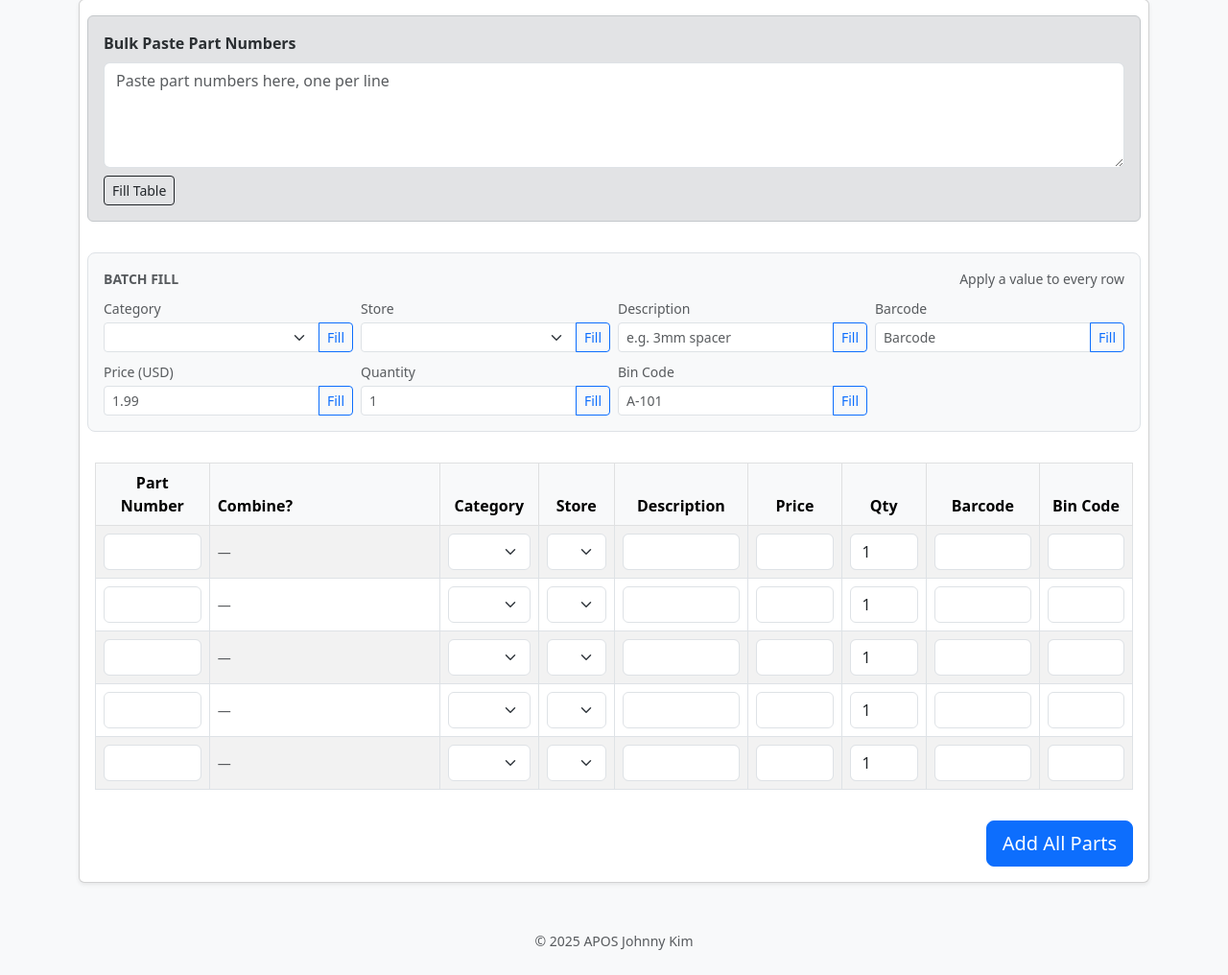
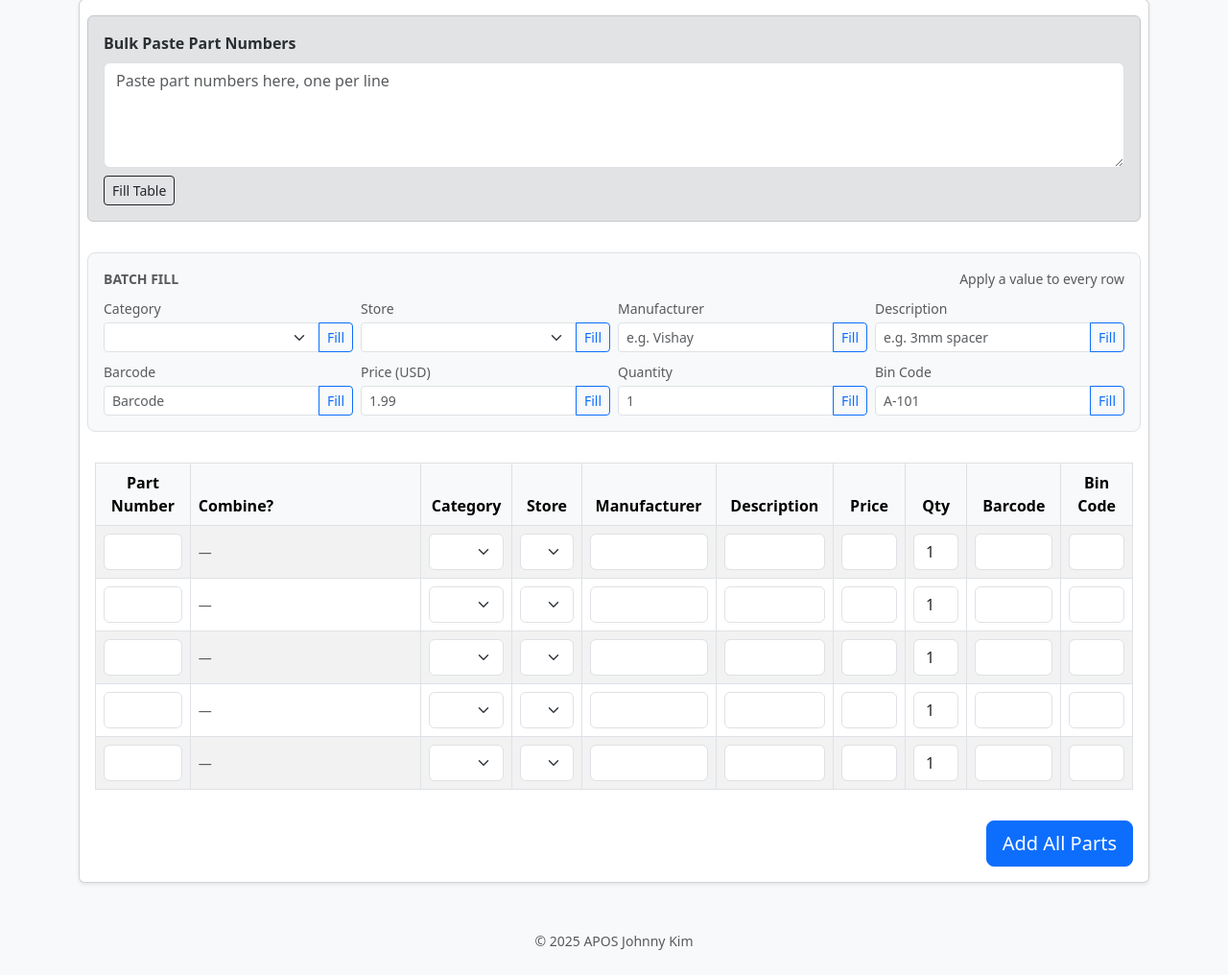
Before and after one commit to jkwhar/APOS, a FastAPI app: page /add/bulk in a window 1280 px wide. Shown: the part 206-1222 px from the top of the page at 96% size. Run offline with FastAPI, Linux system fonts and the light colour scheme.

Commit message:
added missing decoder.html and _parts_table.html

```diff
--- a/main.py
+++ b/main.py
@@ -18,9 +18,15 @@ os.makedirs("data", exist_ok=True)
 engine = create_engine("sqlite:///data/parts.db", echo=True)
 
 
+def get_session() -> Session:
+    # Prevent attribute expiration on commit so objects can be used after the session context
+    return Session(engine, expire_on_commit=False)
+
+
 @asynccontextmanager
 async def lifespan(app: FastAPI):
     SQLModel.metadata.create_all(engine)
+    ensure_manufacturer_column()
     migrate_legacy_notes()
     seed_initial_data()
     yield
@@ -39,6 +45,7 @@ class Part(SQLModel, table=True):
     part_number: str
     category: str | None = None     # category name
     store: str | None = None        # store name
+    manufacturer: str | None = None # manufacturer name
     description: str | None = None  # NEW: description
     price: float | None = None
     quantity: int = 0
@@ -85,6 +92,7 @@ DISPLAY_FIELD_DEFAULTS: list[tuple[str, str]] = [
     ("part_number", "Part Number"),
     ("category", "Category"),
     ("store", "Store"),
+    ("manufacturer", "Manufacturer"),
     ("description", "Description"),
     ("price", "Price"),
     ("quantity", "Quantity"),
@@ -137,7 +145,23 @@ def get_display_preferences(session: Session) -> list[DisplayPreference]:
         select(DisplayPreference).order_by(DisplayPreference.sort_order)
     ).all()
     if preferences:
-        return preferences
+        existing_fields = {pref.field_name for pref in preferences}
+        next_order = max((pref.sort_order for pref in preferences), default=-1) + 1
+        for field_name, label in DISPLAY_FIELD_DEFAULTS:
+            if field_name not in existing_fields:
+                session.add(
+                    DisplayPreference(
+                        field_name=field_name,
+                        label=label,
+                        sort_order=next_order,
+                        is_visible=True,
+                    )
+                )
+                next_order += 1
+        session.commit()
+        return session.exec(
+            select(DisplayPreference).order_by(DisplayPreference.sort_order)
+        ).all()
 
     for order, (field_name, label) in enumerate(DISPLAY_FIELD_DEFAULTS):
         session.add(
@@ -213,7 +237,7 @@ def log_part_usage(
 
 
 def migrate_legacy_notes() -> None:
-    with Session(engine) as session:
+    with get_session() as session:
         parts_with_notes = session.exec(select(Part).where(Part.notes.is_not(None))).all()
         if not parts_with_notes:
             return
@@ -238,7 +262,7 @@ def seed_initial_data() -> None:
     ]
     default_stores = ["Amazon", "Ebay"]
 
-    with Session(engine) as session:
+    with get_session() as session:
         existing_categories = {c.name.lower() for c in session.exec(select(Category)).all()}
         for name in default_categories:
             if name.lower() not in existing_categories:
@@ -253,13 +277,24 @@ def seed_initial_data() -> None:
         session.commit()
 
 
+def ensure_manufacturer_column() -> None:
+    with engine.connect() as conn:
+        columns = [
+            row[1].lower()
+            for row in conn.exec_driver_sql("PRAGMA table_info(part)").all()
+        ]
+        if "manufacturer" not in columns:
+            conn.exec_driver_sql("ALTER TABLE part ADD COLUMN manufacturer TEXT")
+            conn.commit()
+
+
 # ============================================================
 # HOME PAGE
 # ============================================================
 
 @app.get("/", response_class=HTMLResponse)
 def home(request: Request):
-    with Session(engine) as session:
+    with get_session() as session:
         total_parts = session.exec(select(func.count(Part.id))).one()
         low_stock = session.exec(
             select(func.count(Part.id)).where(Part.quantity <= 2)
@@ -289,12 +324,13 @@ def find_parts(request: Request, query: str | None = None, barcode: str | None =
         return templates.TemplateResponse("find.html",
                                           {"request": request, "parts": [], "search_value": ""})
 
-    with Session(engine) as session:
+    with get_session() as session:
         stmt = select(Part).where(
             (Part.part_number.ilike(f"%{search_value}%")) |
             (Part.description.ilike(f"%{search_value}%")) |
             (Part.category.ilike(f"%{search_value}%")) |
             (Part.store.ilike(f"%{search_value}%")) |
+            (Part.manufacturer.ilike(f"%{search_value}%")) |
             (Part.barcode.ilike(f"%{search_value}%")) |
             (Part.bin_code.ilike(f"%{search_value}%"))
         )
@@ -316,7 +352,7 @@ def use_one_part(part_id: int, request: Request):
 
     referer = request.headers.get("referer", "/find")
 
-    with Session(engine) as session:
+    with get_session() as session:
         part = session.get(Part, part_id)
 
         if not part:
@@ -347,7 +383,7 @@ def parts_list(
     stock_value = None
     bin_value = (bin or "").strip() or None
 
-    with Session(engine) as session:
+    with get_session() as session:
         stmt = select(Part).order_by(Part.part_number)
         stmt = apply_inventory_filters(stmt, category_value, store_value, stock_value)
         if bin_value:
@@ -405,7 +441,7 @@ def search_page(
     stock_value = (stock or "").strip() or None
 
     results = []
-    with Session(engine) as session:
+    with get_session() as session:
         categories = session.exec(select(Category).order_by(Category.name)).all()
         stores = session.exec(select(Store).order_by(Store.name)).all()
         display_config = get_display_config(session)
@@ -416,6 +452,7 @@ def search_page(
                 (Part.part_number.ilike(pattern))
                 | (Part.category.ilike(pattern))
                 | (Part.store.ilike(pattern))
+                | (Part.manufacturer.ilike(pattern))
                 | (Part.description.ilike(pattern))
                 | (Part.barcode.ilike(pattern))
                 | (Part.bin_code.ilike(pattern))
@@ -446,7 +483,21 @@ def search_page(
 
 @app.get("/decoder", response_class=HTMLResponse)
 def decoder_page(request: Request):
-    return templates.TemplateResponse("decoder.html", {"request": request})
+    with get_session() as session:
+        categories = session.exec(select(Category).order_by(Category.name)).all()
+        prefix_entries = session.exec(select(CategoryPrefix)).all()
+    category_prefix_map = [
+        {"prefix": entry.prefix, "category": entry.category_name}
+        for entry in prefix_entries
+    ]
+    return templates.TemplateResponse(
+        "decoder.html",
+        {
+            "request": request,
+            "categories": categories,
+            "category_prefix_map": category_prefix_map,
+        },
+    )
 
 
 # ============================================================
@@ -460,7 +511,7 @@ def scan_page(request: Request):
 
 @app.get("/scan/result", response_class=HTMLResponse)
 def scan_result(request: Request, barcode: str):
-    with Session(engine) as session:
+    with get_session() as session:
         part = session.exec(select(Part).where(Part.barcode == barcode)).first()
 
     if not part:
@@ -479,7 +530,7 @@ def scan_result(request: Request, barcode: str):
 def remove_one(part_id: int = Form(...), usage_note: str = Form("")):
     barcode_value = None
 
-    with Session(engine) as session:
+    with get_session() as session:
         part = session.get(Part, part_id)
 
         if not part:
@@ -512,7 +563,7 @@ def remove_one(part_id: int = Form(...), usage_note: str = Form("")):
 
 @app.get("/add", response_class=HTMLResponse)
 def add_part_form(request: Request, barcode: str | None = None):
-    with Session(engine) as session:
+    with get_session() as session:
         categories = session.exec(select(Category)).all()
         stores = session.exec(select(Store)).all()
         prefix_entries = session.exec(select(CategoryPrefix)).all()
@@ -520,6 +571,7 @@ def add_part_form(request: Request, barcode: str | None = None):
         "part_number": "",
         "category": "",
         "store": "",
+        "manufacturer": "",
         "description": "",
         "price": "",
         "quantity": "0",
@@ -550,6 +602,7 @@ def add_part(
     part_number: str = Form(...),
     category: str = Form(""),
     store: str = Form(""),
+    manufacturer: str = Form(""),
     description: str = Form(""),
     price: str = Form(""),
     quantity: str = Form("0"),
@@ -564,6 +617,7 @@ def add_part(
 
     normalized_category = normalize_text(category)
     normalized_store = normalize_text(store)
+    normalized_manufacturer = normalize_text(manufacturer)
     normalized_description = normalize_text(description)
     normalized_barcode = normalize_text(barcode)
     normalized_bin = normalize_text(bin_code)
@@ -574,6 +628,7 @@ def add_part(
         "part_number": normalized_part_number,
         "category": normalized_category or "",
         "store": normalized_store or "",
+        "manufacturer": normalized_manufacturer or "",
         "description": description.strip(),
         "price": price.strip(),
         "quantity": quantity.strip() or "0",
@@ -585,6 +640,7 @@ def add_part(
         part_number=normalized_part_number,
         category=normalized_category,
         store=normalized_store,
+        manufacturer=normalized_manufacturer,
         description=normalized_description,
         price=parsed_price,
         quantity=parsed_quantity,
@@ -593,7 +649,7 @@ def add_part(
         notes=None,
     )
 
-    with Session(engine) as session:
+    with get_session() as session:
         combine_part = session.get(Part, combine_with) if combine_with else None
         if combine_with and not combine_part:
             raise HTTPException(status_code=400, detail="Invalid merge target")
@@ -659,7 +715,7 @@ def add_part(
 
 @app.get("/add/bulk", response_class=HTMLResponse)
 def add_bulk_form(request: Request):
-    with Session(engine) as session:
+    with get_session() as session:
         categories = session.exec(select(Category)).all()
         stores = session.exec(select(Store)).all()
         prefix_entries = session.exec(select(CategoryPrefix)).all()
@@ -668,6 +724,7 @@ def add_bulk_form(request: Request):
             "part_number": "",
             "category": "",
             "store": "",
+            "manufacturer": "",
             "description": "",
             "price": "",
             "quantity": "1",
@@ -704,6 +761,7 @@ def add_bulk(
     part_number: list[str] = Form(...),
     category: list[str] = Form([]),
     store: list[str] = Form([]),
+    manufacturer: list[str] = Form([]),
     description: list[str] = Form([]),
     price: list[str] = Form([]),
     quantity: list[str] = Form([]),
@@ -727,7 +785,7 @@ def add_bulk(
             status_code=400,
         )
 
-    with Session(engine) as session:
+    with get_session() as session:
         categories = session.exec(select(Category)).all()
         stores = session.exec(select(Store)).all()
         prefix_entries = session.exec(select(CategoryPrefix)).all()
@@ -748,6 +806,7 @@ def add_bulk(
                 "part_number": safe_str(part_number[i]).strip(),
                 "category": blank_if_none_word(category[i]) if i < len(category) else "",
                 "store": blank_if_none_word(store[i]) if i < len(store) else "",
+                "manufacturer": blank_if_none_word(manufacturer[i]) if i < len(manufacturer) else "",
                 "description": blank_if_none_word(description[i]) if i < len(description) else "",
                 "price": blank_if_none_word(price[i]) if i < len(price) else "",
                 "quantity": blank_if_none_word(quantity[i]) if i < len(quantity) else "",
@@ -785,6 +844,7 @@ def add_bulk(
 
             normalized_store = normalize_text(row["store"])
             normalized_bin = normalize_text(row["bin_code"])
+            normalized_manufacturer = normalize_text(row["manufacturer"])
 
             existing_part = session.exec(
                 select(Part).where(Part.part_number == normalized_part_number)
@@ -829,6 +889,7 @@ def add_bulk(
                     part_number=normalized_part_number,
                     category=normalize_text(row["category"]),
                     store=normalized_store,
+                    manufacturer=normalized_manufacturer,
                     description=normalize_text(row["description"]),
                     price=price_value,
                     quantity=quantity_value,
@@ -863,7 +924,7 @@ def add_bulk(
 
 @app.get("/part/{part_id}/edit", response_class=HTMLResponse)
 def edit_part_form(part_id: int, request: Request):
-    with Session(engine) as session:
+    with get_session() as session:
         part = session.get(Part, part_id)
         categories = session.exec(select(Category)).all()
         stores = session.exec(select(Store)).all()
@@ -880,6 +941,7 @@ def edit_part(
     part_number: str = Form(...),
     category: str = Form(""),
     store: str = Form(""),
+    manufacturer: str = Form(""),
     description: str = Form(""),
     price: str = Form(""),
     quantity: str = Form("0"),
@@ -887,7 +949,7 @@ def edit_part(
     bin_code: str = Form(""),
     notes: str = Form(""),
 ):
-    with Session(engine) as session:
+    with get_session() as session:
         part = session.get(Part, part_id)
         if part:
             normalized_part_number = part_number.strip()
@@ -898,6 +960,7 @@ def edit_part(
             part.part_number = normalized_part_number
             part.category = normalize_text(category)
             part.store = normalize_text(store)
+            part.manufacturer = normalize_text(manufacturer)
             part.description = normalize_text(description)
             part.price = parse_price(price)
             part.quantity = parse_quantity(quantity)
@@ -912,7 +975,7 @@ def edit_part(
 
 @app.post("/part/{part_id}/delete")
 def delete_part(part_id: int):
-    with Session(engine) as session:
+    with get_session() as session:
         part = session.get(Part, part_id)
         if part:
             session.delete(part)
@@ -927,7 +990,7 @@ def delete_part(part_id: int):
 
 @app.get("/part/{part_id}/history", response_class=HTMLResponse)
 def history_page(part_id: int, request: Request):
-    with Session(engine) as session:
+    with get_session() as session:
         part = session.get(Part, part_id)
 
         if not part:
@@ -947,7 +1010,7 @@ def history_page(part_id: int, request: Request):
 
 @app.post("/part/{part_id}/history/delete")
 def delete_history_entry(part_id: int, log_id: int = Form(...)):
-    with Session(engine) as session:
+    with get_session() as session:
         entry = session.get(UsageLog, log_id)
         if entry and entry.part_id == part_id:
             session.delete(entry)
@@ -962,7 +1025,7 @@ def delete_history_entry(part_id: int, log_id: int = Form(...)):
 
 @app.get("/settings", response_class=HTMLResponse)
 def settings_page(request: Request):
-    with Session(engine) as session:
+    with get_session() as session:
         categories = session.exec(select(Category)).all()
         stores = session.exec(select(Store)).all()
         category_prefixes = session.exec(select(CategoryPrefix)).all()
@@ -983,7 +1046,7 @@ def settings_page(request: Request):
 
 @app.post("/settings/category/add")
 def category_add(name: str = Form(...)):
-    with Session(engine) as session:
+    with get_session() as session:
         if name.strip():
             cat = Category(name=name.strip())
             session.add(cat)
@@ -993,7 +1056,7 @@ def category_add(name: str = Form(...)):
 
 @app.post("/settings/category/edit")
 def category_edit(cat_id: int = Form(...), name: str = Form(...)):
-    with Session(engine) as session:
+    with get_session() as session:
         cat = session.get(Category, cat_id)
         if cat and name.strip():
             cat.name = name.strip()
@@ -1004,7 +1067,7 @@ def category_edit(cat_id: int = Form(...), name: str = Form(...)):
 
 @app.post("/settings/category/delete")
 def category_delete(cat_id: int = Form(...)):
-    with Session(engine) as session:
+    with get_session() as session:
         cat = session.get(Category, cat_id)
         if cat:
             session.delete(cat)
@@ -1016,7 +1079,7 @@ def category_delete(cat_id: int = Form(...)):
 
 @app.post("/settings/store/add")
 def store_add(name: str = Form(...)):
-    with Session(engine) as session:
+    with get_session() as session:
         if name.strip():
             s = Store(name=name.strip())
             session.add(s)
@@ -1026,7 +1089,7 @@ def store_add(name: str = Form(...)):
 
 @app.post("/settings/store/edit")
 def store_edit(store_id: int = Form(...), name: str = Form(...)):
-    with Session(engine) as session:
+    with get_session() as session:
         s = session.get(Store, store_id)
         if s and name.strip():
             s.name = name.strip()
@@ -1037,7 +1100,7 @@ def store_edit(store_id: int = Form(...), name: str = Form(...)):
 
 @app.post("/settings/store/delete")
 def store_delete(store_id: int = Form(...)):
-    with Session(engine) as session:
+    with get_session() as session:
         s = session.get(Store, store_id)
         if s:
             session.delete(s)
@@ -1052,7 +1115,7 @@ def category_prefix_add(prefix: str = Form(...), category_name: str = Form(...))
     if not prefix_value or not category_value:
         return RedirectResponse("/settings", status_code=HTTP_303_SEE_OTHER)
 
-    with Session(engine) as session:
+    with get_session() as session:
         existing = session.exec(
             select(CategoryPrefix).where(func.lower(CategoryPrefix.prefix) == prefix_value.lower())
         ).first()
@@ -1069,7 +1132,7 @@ def category_prefix_add(prefix: str = Form(...), category_name: str = Form(...))
 
 @app.post("/settings/category_prefix/edit")
 def category_prefix_edit(map_id: int = Form(...), prefix: str = Form(...), category_name: str = Form(...)):
-    with Session(engine) as session:
+    with get_session() as session:
         mapping = session.get(CategoryPrefix, map_id)
         if mapping and prefix.strip() and category_name.strip():
             mapping.prefix = prefix.strip()
@@ -1081,7 +1144,7 @@ def category_prefix_edit(map_id: int = Form(...), prefix: str = Form(...), categ
 
 @app.post("/settings/category_prefix/delete")
 def category_prefix_delete(map_id: int = Form(...)):
-    with Session(engine) as session:
+    with get_session() as session:
         mapping = session.get(CategoryPrefix, map_id)
         if mapping:
             session.delete(mapping)
@@ -1093,7 +1156,7 @@ def category_prefix_delete(map_id: int = Form(...)):
 def update_display_fields(visible_fields: list[str] = Form([])):
     visible_set = {value.strip() for value in visible_fields if value.strip()}
 
-    with Session(engine) as session:
+    with get_session() as session:
         preferences = get_display_preferences(session)
         for pref in preferences:
             pref.is_visible = pref.field_name in visible_set
--- a/templates/add_bulk.html
+++ b/templates/add_bulk.html
@@ -59,6 +59,14 @@
                         </div>
                     </div>
                     <div class="col">
+                        <label class="form-label small text-muted mb-1">Manufacturer</label>
+                        <div class="input-group input-group-sm">
+                            <input type="text" id="batch_manufacturer" class="form-control form-control-sm" placeholder="e.g. Vishay">
+                            <button type="button" class="btn btn-outline-primary btn-sm"
+                                    onclick="applyBatchValue('batch_manufacturer', '.row_manufacturer')">Fill</button>
+                        </div>
+                    </div>
+                    <div class="col">
                         <label class="form-label small text-muted mb-1">Description</label>
                         <div class="input-group input-group-sm">
                             <input type="text" id="batch_description" class="form-control form-control-sm" placeholder="e.g. 3mm spacer">
@@ -110,6 +118,7 @@
                             <th class="text-start" style="width: 240px;">Combine?</th>
                             <th>Category</th>
                             <th>Store</th>
+                            <th>Manufacturer</th>
                             <th>Description</th>
                             <th>Price</th>
                             <th>Qty</th>
@@ -170,6 +179,11 @@
                                             {% if row.store == s.name %}selected{% endif %}>{{ s.name }}</option>
                                     {% endfor %}
                                 </select>
+                            </td>
+
+                            <td>
+                                <input type="text" name="manufacturer" class="form-control row_manufacturer"
+                                       value="{{ row.manufacturer }}">
                             </td>
 
                             <td>
```
Also changed, not shown: templates/add_part.html (+7 -2 lines), templates/edit_part.html (+8 -3 lines).
